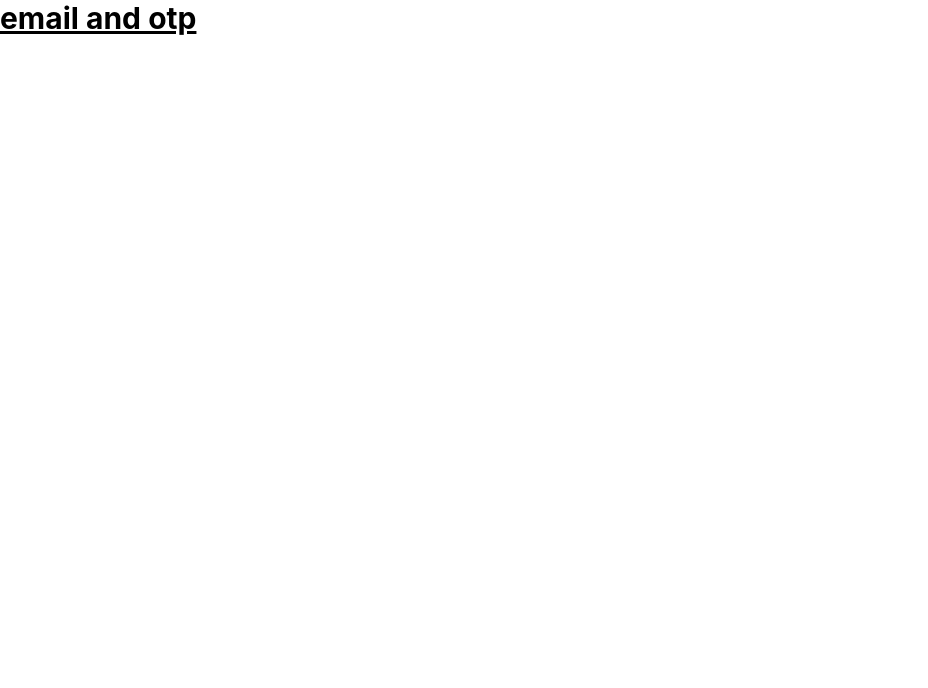
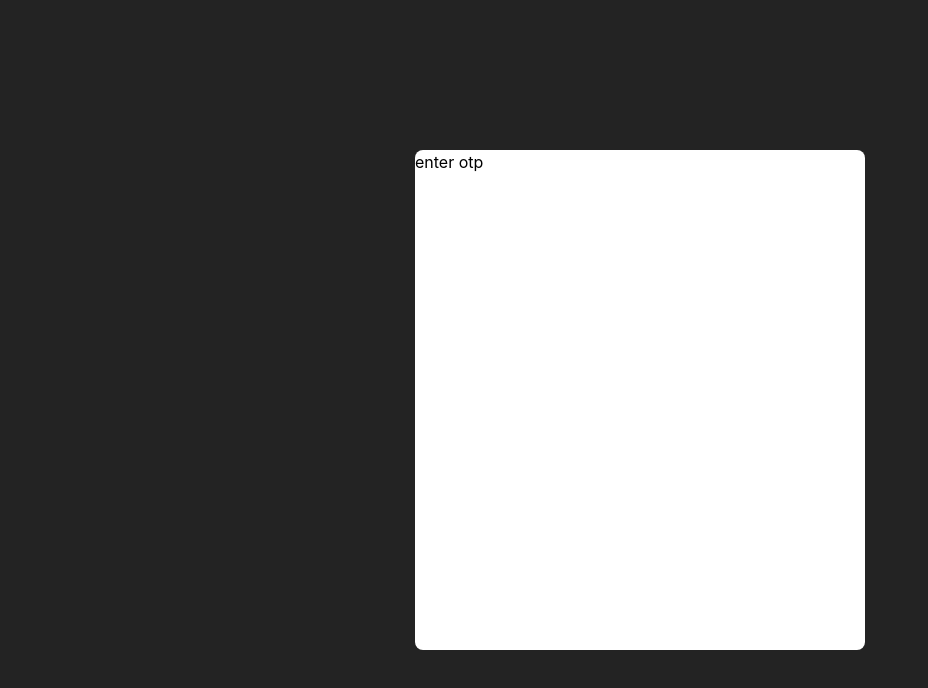
Before and after one commit to anantbansa1/ProjectPluton, a React (Create React App) app: page / in a window 1280 px wide. Shown: the top 688 px of the page, without its empty margins (0-928 px from the left). Built offline with nearby package versions, Linux system fonts and the light colour scheme.

Commit message:
third commit

```diff
--- a/src/App.js
+++ b/src/App.js
@@ -4,7 +4,14 @@ import "./App.css";
 function App() {
   return (
     <>
-      <h1 className="text-3xl font-bold underline">email and otp</h1>
+      <div className="bg-[#232323] items-center justify-center flex h-[100vh]">
+        {/* <h1 className="text-3xl font-bold underline">email and otp</h1> */}
+        <div className="flex w-[450px] h-[500px] rounded-lg bg-white margin ">
+          enter otp
+          {/* <h1 className="text-3xl font-bold underline">email and otp</h1>  */}
+        </div>
+      </div>
+
     </>
   );
 }
```
